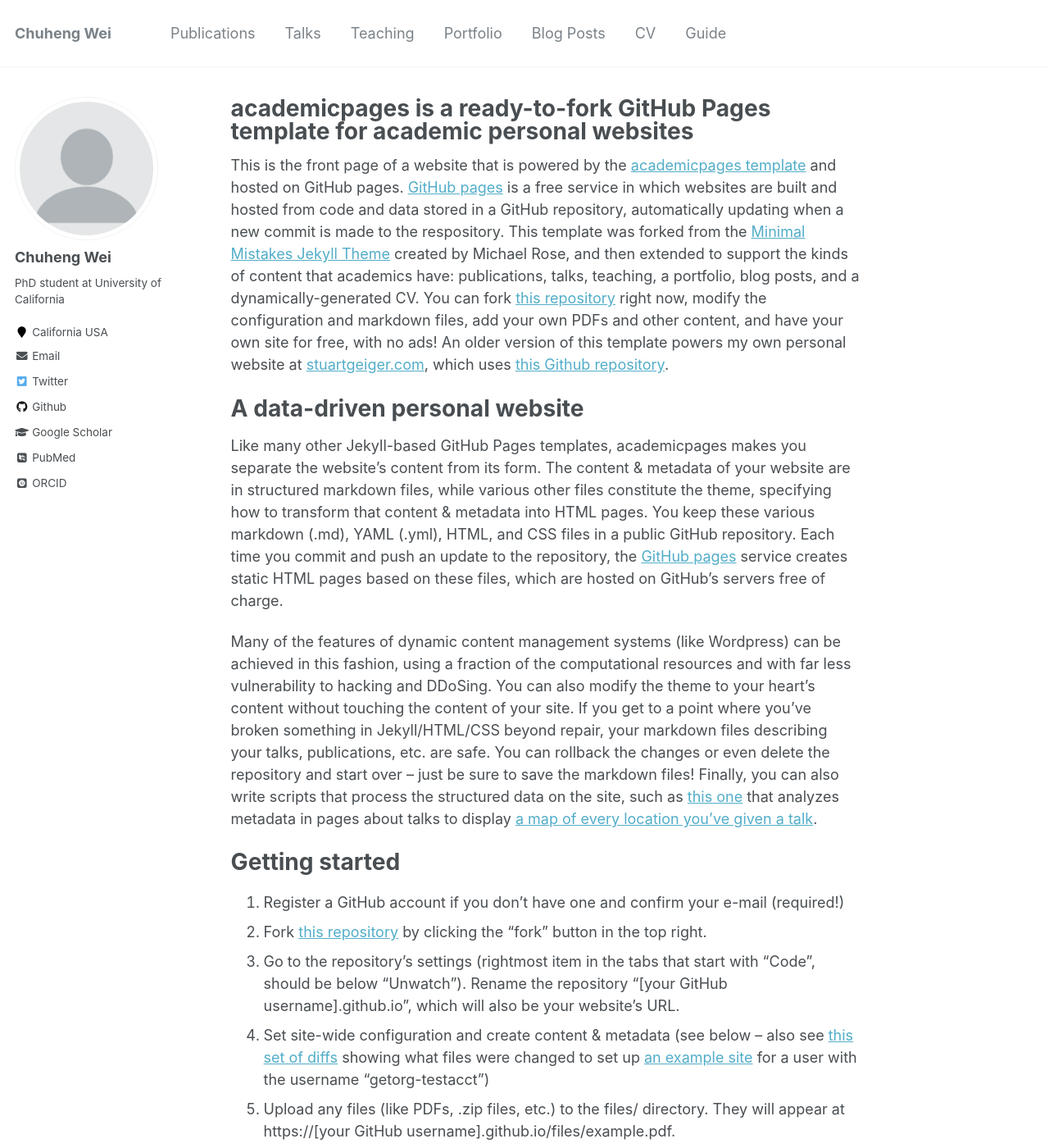
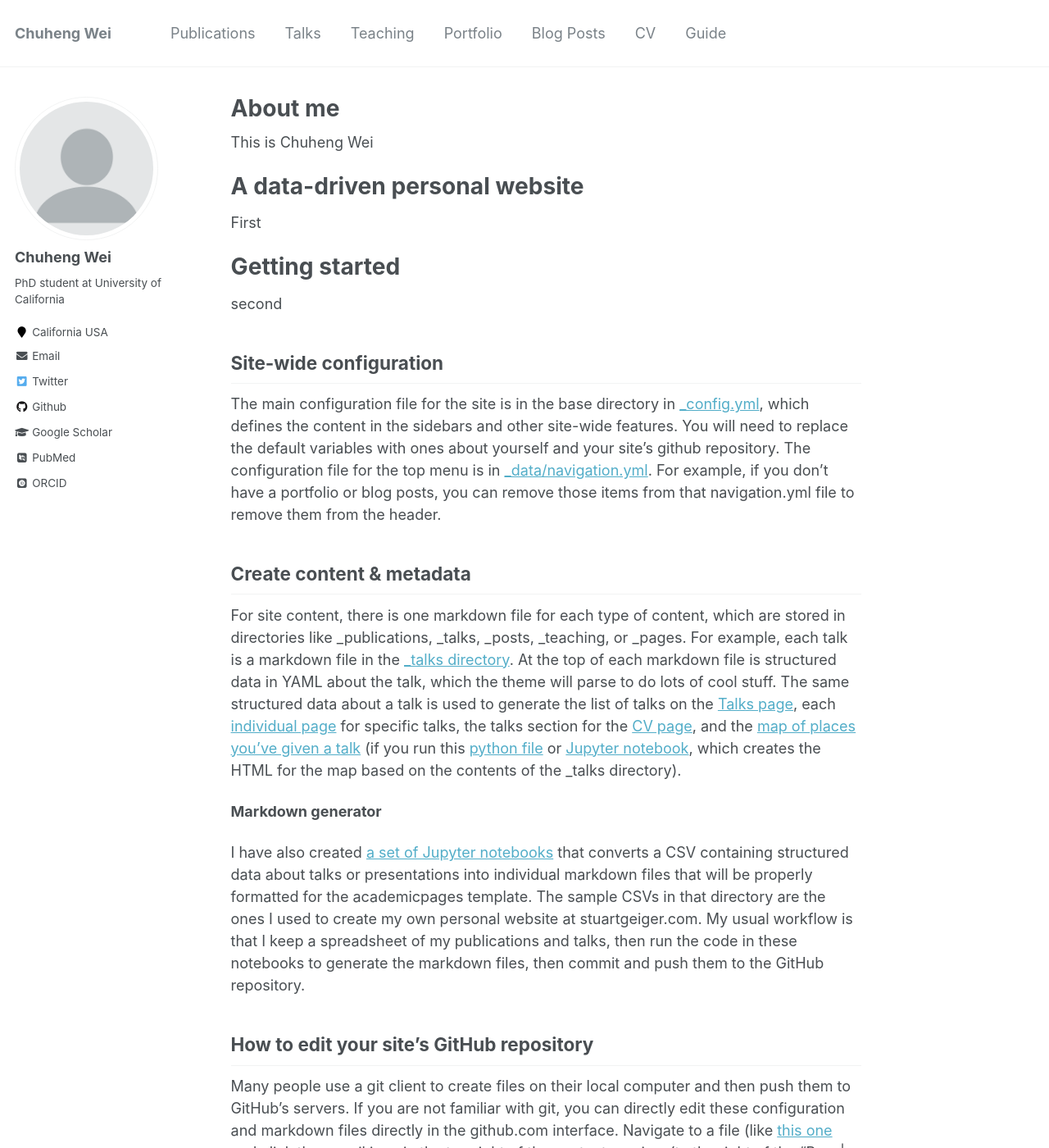
Before and after one commit to ChuhengWei/ChuhengWei.github.io, a Jekyll site: the page built from _pages/about.md, in a window 1280 px wide and 1400 px high. Shown: the whole window at 82% size. Built offline with Jekyll 4.4.1, drawn with Linux system fonts in a browser that asks for light colours; some web fonts are replaced; some of the changed text lies outside the part shown.

Commit message:
Update about.md

```diff
--- a/_pages/about.md
+++ b/_pages/about.md
@@ -1,6 +1,6 @@
 ---
 permalink: /
-title: "academicpages is a ready-to-fork GitHub Pages template for academic personal websites"
+title: "About me"
 excerpt: "About me"
 author_profile: true
 redirect_from:
@@ -8,22 +8,15 @@
   - /about.html
 ---
 
-This is the front page of a website that is powered by the [academicpages template](https://github.com/academicpages/academicpages.github.io) and hosted on GitHub pages. [GitHub pages](https://pages.github.com) is a free service in which websites are built and hosted from code and data stored in a GitHub repository, automatically updating when a new commit is made to the respository. This template was forked from the [Minimal Mistakes Jekyll Theme](https://mmistakes.github.io/minimal-mistakes/) created by Michael Rose, and then extended to support the kinds of content that academics have: publications, talks, teaching, a portfolio, blog posts, and a dynamically-generated CV. You can fork [this repository](https://github.com/academicpages/academicpages.github.io) right now, modify the configuration and markdown files, add your own PDFs and other content, and have your own site for free, with no ads! An older version of this template powers my own personal website at [stuartgeiger.com](http://stuartgeiger.com), which uses [this Github repository](https://github.com/staeiou/staeiou.github.io).
+This is Chuheng Wei
 
 A data-driven personal website
 ======
-Like many other Jekyll-based GitHub Pages templates, academicpages makes you separate the website's content from its form. The content & metadata of your website are in structured markdown files, while various other files constitute the theme, specifying how to transform that content & metadata into HTML pages. You keep these various markdown (.md), YAML (.yml), HTML, and CSS files in a public GitHub repository. Each time you commit and push an update to the repository, the [GitHub pages](https://pages.github.com/) service creates static HTML pages based on these files, which are hosted on GitHub's servers free of charge.
-
-Many of the features of dynamic content management systems (like Wordpress) can be achieved in this fashion, using a fraction of the computational resources and with far less vulnerability to hacking and DDoSing. You can also modify the theme to your heart's content without touching the content of your site. If you get to a point where you've broken something in Jekyll/HTML/CSS beyond repair, your markdown files describing your talks, publications, etc. are safe. You can rollback the changes or even delete the repository and start over -- just be sure to save the markdown files! Finally, you can also write scripts that process the structured data on the site, such as [this one](https://github.com/academicpages/academicpages.github.io/blob/master/talkmap.ipynb) that analyzes metadata in pages about talks to display [a map of every location you've given a talk](https://academicpages.github.io/talkmap.html).
+First
 
 Getting started
 ======
-1. Register a GitHub account if you don't have one and confirm your e-mail (required!)
-1. Fork [this repository](https://github.com/academicpages/academicpages.github.io) by clicking the "fork" button in the top right.
-1. Go to the repository's settings (rightmost item in the tabs that start with "Code", should be below "Unwatch"). Rename the repository "[your GitHub username].github.io", which will also be your website's URL.
-1. Set site-wide configuration and create content & metadata (see below -- also see [this set of diffs](http://archive.is/3TPas) showing what files were changed to set up [an example site](https://getorg-testacct.github.io) for a user with the username "getorg-testacct")
-1. Upload any files (like PDFs, .zip files, etc.) to the files/ directory. They will appear at https://[your GitHub username].github.io/files/example.pdf.
-1. Check status by going to the repository settings, in the "GitHub pages" section
+second
 
 Site-wide configuration
 ------
```
